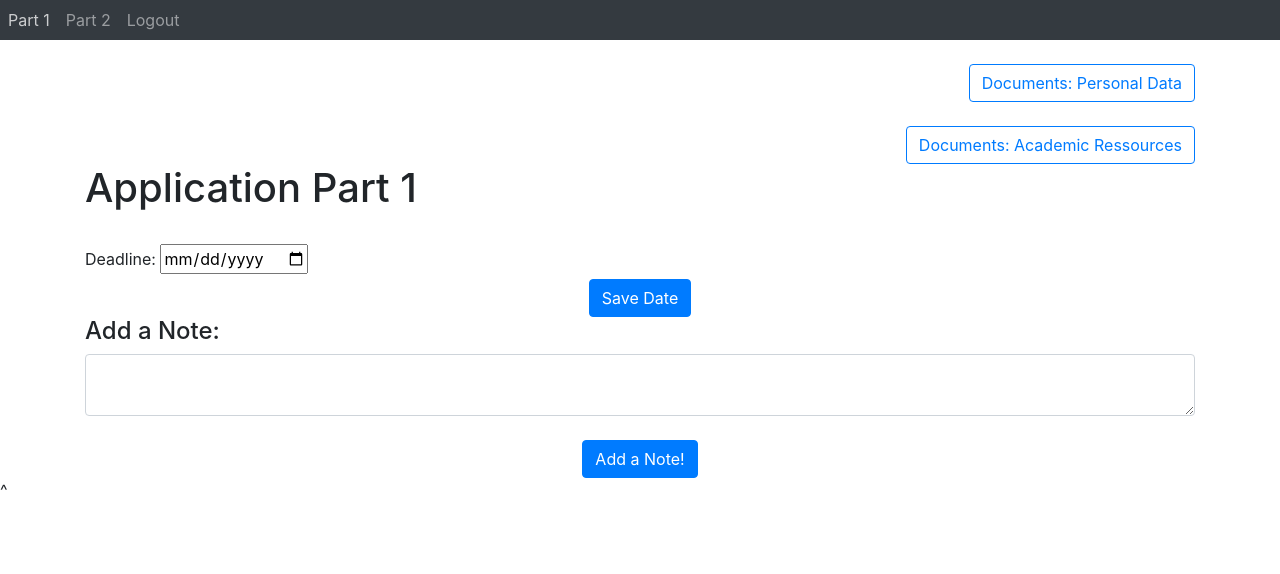
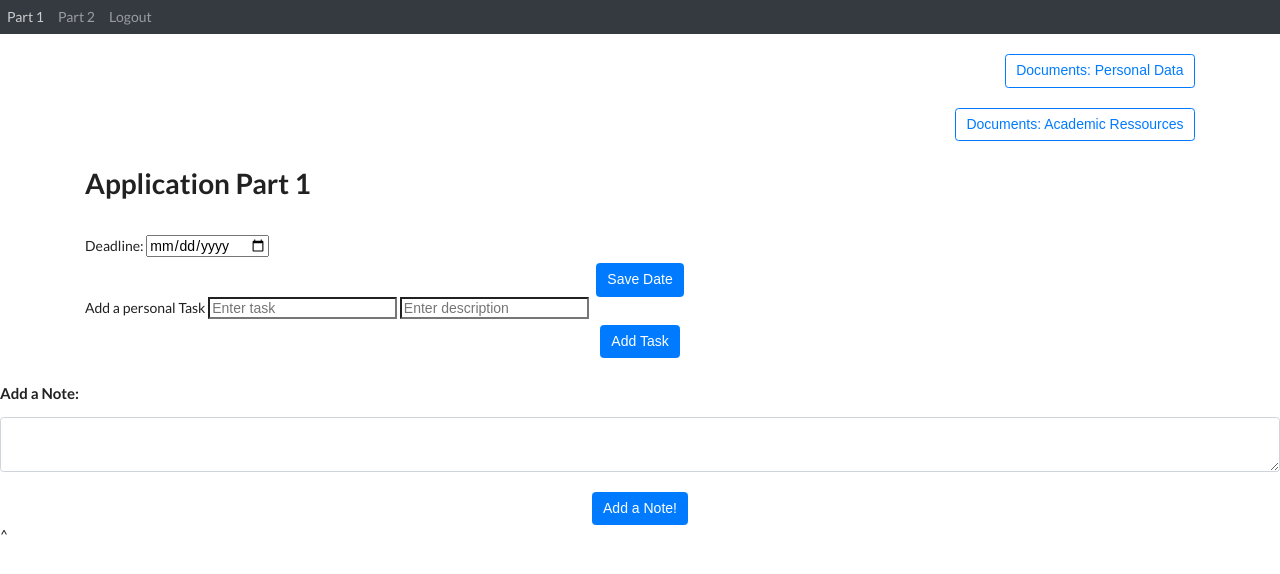
Before and after one commit to lasse133/Rookie-Coders, a Flask app: page /ApplicationPart1 in a window 1280 px wide. Shown: the top 574 px of the page. Run offline with Flask 3, Linux system fonts and the light colour scheme; a user stored in the database is signed in; data comes from the database, SQL or seed files in the repository; both versions use the stored data as it was after the commit; some libraries are stand-ins or nearby versions.

Commit message:
add, update, delete a personal task styling with bootstrap

```diff
--- a/Webapp/__init__.py
+++ b/Webapp/__init__.py
@@ -32,5 +32,4 @@ def create_app():
     def load_user(id):
         return User.query.get(int(id))
 
-
     return app
--- a/Webapp/templates/applicationPart1.html
+++ b/Webapp/templates/applicationPart1.html
@@ -28,6 +28,39 @@
     </div>
 </form>
 
+<form action="/add" method="POST">
+  <div>
+    <label for="title"> Add a personal Task</label>
+    <input type="text" name="title" placeholder="Enter task">
+    <input type="text" name="description" placeholder="Enter description">
+    <br>
+    <div align = "center">
+    <button type="add" class="btn btn-primary">Add Task</button>
+    </div>
+  </div>
+
+  {% for task in user.tasks %}
+  <div class ="Panel Panel-default">
+      <div class ="panel-Überschrift">
+        <h3 class = "Panel-title"> {{ task.title }}</h3>
+      </div>
+      <div class ="Panel-body"> {{ task.description }}</div>
+
+  </div>
+  <div>
+      {% if task.completed == false %}
+        <span class="badge badge-warning">Not completed</span>
+      {% else %}
+        <span class="badge badge-success">Completed</span>
+      {% endif %}
+  </div>
+  <div>
+      <button type="button" onClick="location.href='/complete/{{ task.id }}'" class="btn btn-success">Done</button>
+      <button type="button" onClick="location.href='/delete/{{ task.id }}'" class="btn btn-danger" >Delete</button>
+  {% endfor %}
+</div>
+</form>
+
 <h4> Add a Note: </h4>
 <ul class="list-group list-group-flush" id="notes">
     {% for note in user.notes %}
--- a/Webapp/templates/base.html
+++ b/Webapp/templates/base.html
@@ -9,6 +9,8 @@
         integrity="sha384-Vkoo8x4CGsO3+Hhxv8T/Q5PaXtkKtu6ug5TOeNV6gBiFeWPGFN9MuhOf23Q9Ifjh" crossorigin="anonymous" />
     <link rel="stylesheet" href="https://stackpath.bootstrapcdn.com/font-awesome/4.7.0/css/font-awesome.min.css"
         crossorigin="anonymous" />
+    <link rel="stylesheet" href="https://cdn.jsdelivr.net/npm/semantic-ui@2.5.0/dist/semantic.min.css">
+    <script src="https://cdn.jsdelivr.net/npm/semantic-ui@2.5.0/dist/semantic.min.js"></script>
 
     <title>{% block title %}Home{% endblock %}</title>
 
--- a/Webapp/views.py
+++ b/Webapp/views.py
@@ -1,6 +1,6 @@
 from flask import Blueprint, render_template, request, redirect, flash, url_for
 from flask_login import login_required, current_user
-from .models import Note, Date
+from .models import Note, Date, Task
 from . import db
 import json
 
@@ -19,7 +19,6 @@ def infoPage():
 def ApplicationPart1():
     if request.method == 'POST':
         note = request.form.get('note')
-
         if len(note) < 1:
             flash('Note is too short', category='error')
         else:
@@ -29,6 +28,41 @@ def ApplicationPart1():
             flash('Note created', category='success')
 
     return render_template("applicationPart1.html", user=current_user)
+
+
+@views.route('/delete-note/<note_id>', methods=['POST'])
+def delete_note(note_id):
+    note = Note.query.get(note_id)
+    db.session.delete(note)
+    db.session.commit()
+    return redirect(url_for('views.ApplicationPart1'))
+
+@views.route('/add', methods=['POST'])
+def add():
+    if request.method == 'POST':
+        title = request.form.get('title')
+        description = request.form.get('description')
+        new_task = Task(title=title, description=description, user_id=current_user.id)
+        db.session.add(new_task)
+        db.session.commit()
+        flash('Task added', category='success')
+    return redirect(url_for('views.ApplicationPart1'))
+
+@views.route('/complete/<task_id>')
+def complete_task(task_id):
+    task = Task.query.get(task_id)
+    task.completed = not task.completed
+    db.session.commit()
+    flash('Task done', category='success')
+    return redirect(url_for('views.ApplicationPart1'))
+
+@views.route('/delete/<task_id>')
+def delete_task(task_id):
+    task = Task.query.get(task_id)
+    db.session.delete(task)
+    db.session.commit()
+    flash('Task deleted', category='success')
+    return redirect(url_for('views.ApplicationPart1'))
 
 @views.route('ApplicationPart2', methods=['GET', 'POST'])
 @login_required
@@ -46,10 +80,3 @@ def SubTaskAcademicRessources():
 @views.route('SubTaskFinancialRessources', methods=['GET', 'POST'])
 def SubTaskFinancialRessources():
     return render_template("subTaskFinancial.html", user=current_user)
-
-@views.route('/delete-note/<note_id>', methods=['POST'])
-def delete_note(note_id):
-    note = Note.query.get(note_id)
-    db.session.delete(note)
-    db.session.commit()
-    return redirect(url_for('views.ApplicationPart1'))
```
Also changed, not shown: instance/database.db, main.py (line endings or trailing spaces).
